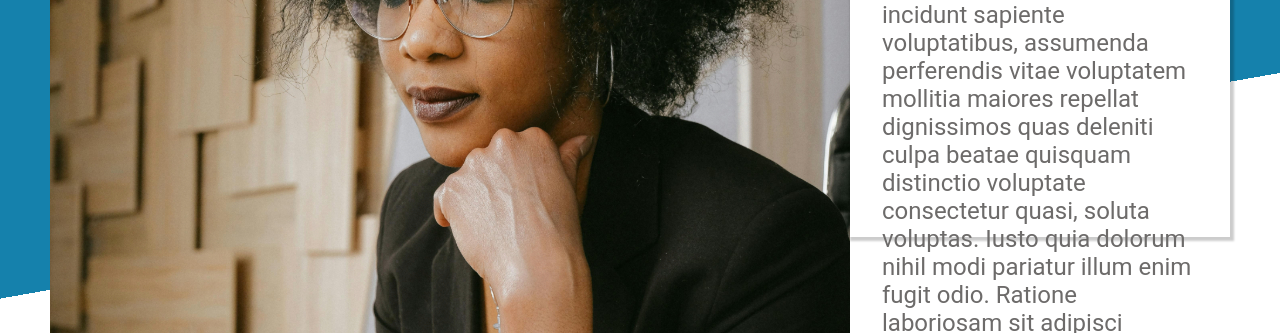
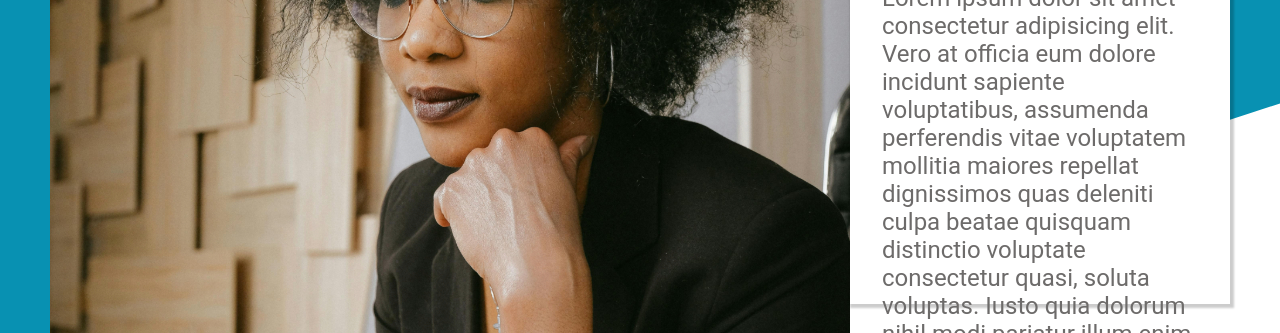
Before and after one commit to Marlonilao/Project-Homepage, a plain HTML site: page index.html in a window 1280 px wide. Shown: the part 315-648 px from the top of the page. Drawn offline with nearby package versions, Linux system fonts and the light colour scheme; a web font is replaced by a local one.

Commit message:
Revert "revert"
This reverts commit c841fd7ce6108b175bde656f8a4393b87b73b44e.

```diff
--- a/index.html
+++ b/index.html
@@ -13,10 +13,21 @@
   </head>
   <body>
     <header>
-      <picture>
-        <source media="(min-width: 1001px)" srcset="assets/profilePhoto.jpg" />
-        <img src="assets/profilePhoto-mobile.jpg" alt="" />
-      </picture>
+      <div class="background"></div>
+      <div class="wrapper">
+        <picture>
+          <source
+            media="(min-width: 1001px)"
+            srcset="assets/profilePhoto.jpg"
+          />
+          <source
+            media="(min-width: 601px)"
+            srcset="assets/profilePhoto-tablet.jpg"
+          />
+          <img src="assets/profilePhoto-mobile.jpg" alt="" />
+        </picture>
+        <h1>Ashley Williams</h1>
+      </div>
       <div class="about-me-container">
         <h2>About me</h2>
         <p>
--- a/styles.css
+++ b/styles.css
@@ -12,11 +12,28 @@ header {
   justify-content: center;
   align-items: center;
   padding: 50px;
-  background: linear-gradient(
-    170deg,
-    rgb(21, 129, 172) 66%,
-    rgb(255, 255, 255) 66%
+}
+
+header > div {
+  flex: 1;
+}
+
+div.background {
+  z-index: -1;
+  background-color: #0891b2;
+  position: absolute;
+  width: 100%;
+  height: 100%;
+  clip-path: polygon(
+    0 0,
+    100% 0,
+    100% 50%,
+    /* raise bottom-right corner */ 0 100%
   );
+}
+
+div.wrapper {
+  position: relative;
 }
 
 h1 {
@@ -24,12 +41,11 @@ h1 {
   color: #ffffff;
   font-family: "Playfair Display", serif;
   font-weight: 100;
-  position: relative;
-  bottom: 135px;
 }
 
 div.about-me-container {
-  width: 600px;
+  z-index: 1;
+  max-width: 820px;
   padding: 2rem;
   display: flex;
   flex-direction: column;
@@ -43,7 +59,6 @@ div.about-me-container {
 
 div.about-me-container > p {
   color: #6d6b6a;
-  display: block;
 }
 
 .about-me-container > h2 {
@@ -193,14 +208,3 @@ p:has(img) {
   display: flex;
   align-items: center;
 }
-
-@media (max-width: 1000px) and (min-width: 601px) {
-  header {
-    display: block;
-    margin: auto;
-  }
-
-  header img {
-    float: left;
-  }
-}
```
